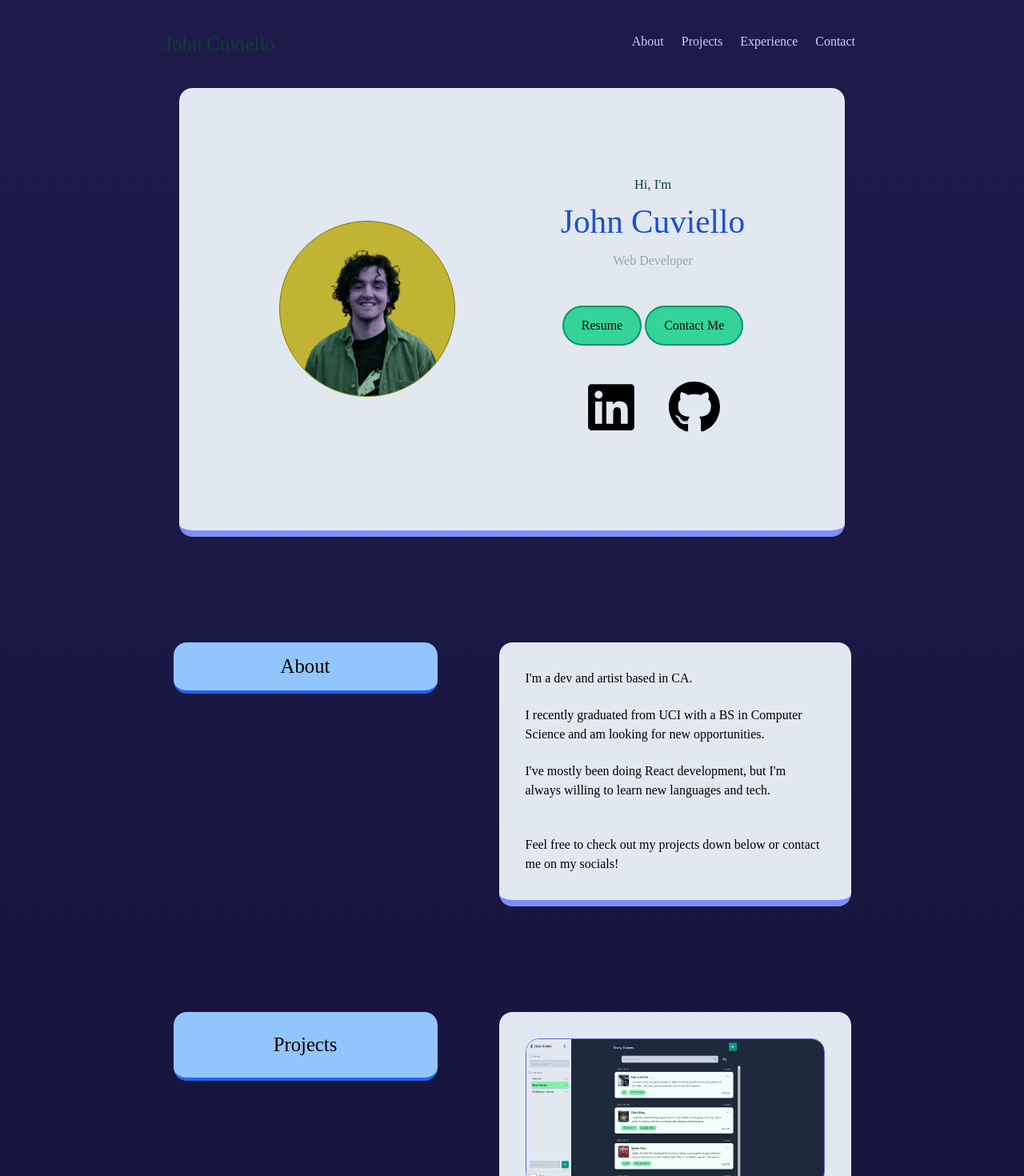
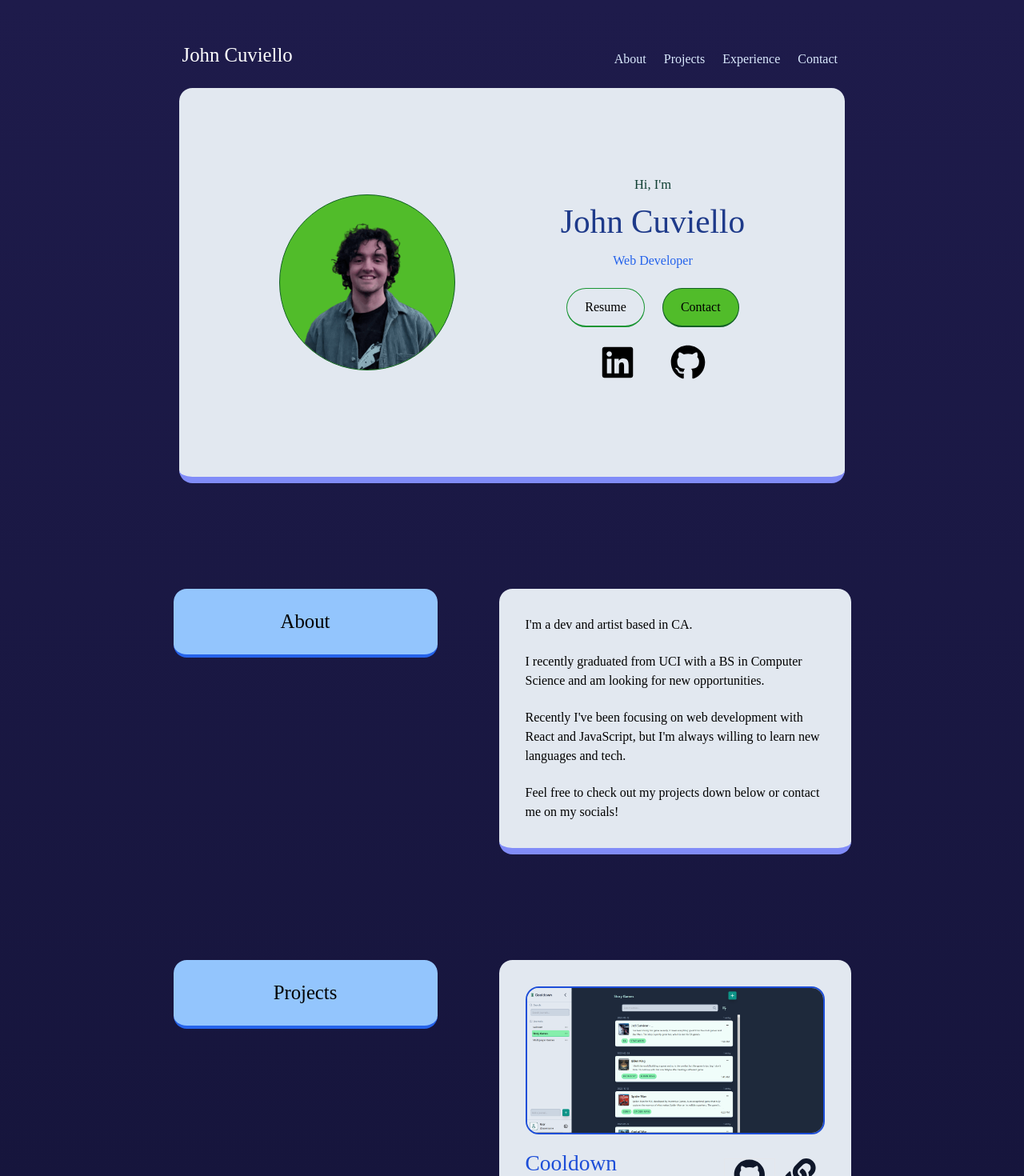
Before and after one commit to parmeyjohn/portfolio, a React (Create React App) app: page / in a window 1280 px wide. Shown: the top 1470 px of the page at 80% size. Built offline with nearby package versions, Linux system fonts and the light colour scheme; a web font is replaced by a local one.

Commit message:
fixed colors

```diff
--- a/src/App.js
+++ b/src/App.js
@@ -1,4 +1,4 @@
-import { FaLinkedin, FaGithub, FaInstagram, Fa } from "react-icons/fa";
+import { FaLinkedin, FaGithub, FaInstagram, FaEnvelope } from "react-icons/fa";
 import { Experience } from "./components/Experience";
 import { Project } from "./components/Project";
 import { useState } from "react";
@@ -8,31 +8,31 @@ const App = () => {
 
   return (
     <div className="h-auto w-full w-2xl bg-gradient-to-b from-indigo-950 to-slate-950">
-      <nav className=" md:flex text-indigo-200 text-lg sticky h-20 w-full max-w-2xl p-4 mx-auto flex justify-between items-center">
-        <p className="whitespace-nowrap p-1">John Cuviello</p>
-        <div className="flex justify-end items-center">
+      <nav className=" md:flex text-indigo-100 text-lg sticky h-20 w-full max-w-2xl p-8 mx-auto flex justify-between items-center">
+        <p className="whitespace-nowrap p-1 text-white my-auto ">John Cuviello</p>
+        <div className="flex justify-end items-center hidden md:block">
           <div className="flex">
             <a
               href="#about"
-              className="p-2 hover:underline hover:text-indigo-200 transition-all "
+              className="p-2 hover:underline text-blue-100 hover:text-white transition-all"
             >
               About
             </a>
             <a
               href="#projects"
-              className="p-2 hover:underline hover:text-indigo-200 transition-all "
+              className="p-2 hover:underline text-blue-100 hover:text-white transition-all"
             >
               Projects
             </a>
             <a
               href="#experience"
-              className="p-2 hover:underline hover:text-indigo-200 transition-all "
+              className="p-2 hover:underline text-blue-100 hover:text-white transition-all"
             >
               Experience
             </a>
             <a
               href="#contact"
-              className="p-2 hover:underline hover:text-indigo-200 transition-all "
+              className="p-2 hover:underline text-blue-100 hover:text-white transition-all "
             >
               Contact
             </a>
@@ -46,36 +46,36 @@ const App = () => {
             <img
               src={require("./images/editedProfile.png")}
               alt="Portrait of John Cuviello"
-              className="hover:bg-emerald-800 transition-all duration-100 ease-in-out bg-emerald-400 border border-emerald-600 rounded-full w-40 h-40 object-cover object-top -hue-rotate-90 mx-auto"
+              className="hover:bg-emerald-600  border transition-all duration-100 ease-in-out bg-green-500 border border-emerald-800 rounded-full w-40 h-40 object-cover object-top -hue-rotate-30 mx-auto"
             ></img>
           </div>
           <div className="h-fit text-center my-4">
             <p className="text-xs mb-2">Hi, I'm</p>
-            <p className="text-3xl font-medium text-blue-700 pb-2">
+            <p className="text-3xl font-medium text-blue-900 pb-2">
               John Cuviello
             </p>
-            <p className=" text-center text-slate-400">Web Developer</p>
+            <p className="text-center text-blue-600">Web Developer</p>
 
-            <div className="flex justify-around items-center my-8 h-fit">
-              <button className="rounded-full border-2 border-emerald-600 bg-emerald-400 hover:bg-emerald-500 transition-all duration-75 p-2 px-4">
+            <div className="flex justify-center w-full items-center my-4 h-fit">
+              <button className="rounded-full border-b-2 mr-4 border border-emerald-600 -hue-rotate-30  hover:bg-green-500 hover:-hue-rotate-30 transition-all duration-75 p-2 px-4">
                 Resume
               </button>
-              <button className="rounded-full border-2 border-emerald-600 bg-emerald-400 hover:bg-emerald-500 transition-all duration-75 p-2 px-4">
-                Contact Me
+              <button className="rounded-full border border-b-2 border-emerald-800 bg-green-500 -hue-rotate-30 hover:bg-emerald-600 transition-all duration-75 p-2 px-4">
+                Contact
               </button>
             </div>
-            <div className="flex justify-around m-2 h-fit">
+            <div className="flex justify-center m-2 h-fit">
               <a
                 href="https://www.linkedin.com/in/johncuv/"
-                className="point-on front px-2 h-fit"
+                className="point-on front px-2 h-fit mr-4"
               >
-                <FaLinkedin href="google.com" size="3rem" />
+                <FaLinkedin href="google.com" size="2rem" />
               </a>
               <a
                 href="https://github.com/parmeyjohn"
                 className="point-on front px-2 h-fit"
               >
-                <FaGithub size="3rem" />
+                <FaGithub size="2rem" />
               </a>
             </div>
           </div>
@@ -85,7 +85,7 @@ const App = () => {
           id="about"
           className="flex flex-col md:flex-row justify-between w-full h-auto my-24"
         >
-          <div className="bg-blue-300 text-center w-60 h-fit rounded-xl p-2 mx-auto sticky border-b-4 top-72 border-blue-600">
+          <div className="bg-blue-300 text-center w-60 h-fit rounded-xl p-4 mx-auto sticky border-b-4 top-72 border-blue-600">
             <h2 className="text-lg ">About</h2>
           </div>
           <div className="h-auto w-[90%] md:w-80 mx-auto z-10">
@@ -97,11 +97,8 @@ const App = () => {
                   and am looking for new opportunities.
                 </li>
                 <li className="p-2">
-                  I've mostly been doing React development, but
-                  I'm always willing to learn new languages and tech.
-                </li>
-                <li className="p-2">
-
+                  Recently I've been focusing on web development with React and JavaScript,
+                  but I'm always willing to learn new languages and tech.
                 </li>
                 <li className="p-2">
                   Feel free to check out my projects down below or contact me on
@@ -204,7 +201,7 @@ const App = () => {
           <div className="h-full w-[90%] md:w-80 mx-auto z-10">
             <div className="mb-16">
               <Experience
-                title={"B.S in Computer Science"}
+                title={"BS in Computer Science"}
                 company={"UCI"}
                 subtitle={"Relevant Coursework:"}
                 bullets={[
@@ -212,6 +209,7 @@ const App = () => {
                   "Design and Analysis of Algorithms",
                   "Principles in System Design",
                   "Machine Learning and Data Mining",
+                  "Information Retrieval",
                 ]}
               ></Experience>
             </div>
@@ -219,49 +217,57 @@ const App = () => {
               <Experience
                 title={"Software Engineer Capstone"}
                 company={"Knowde"}
-                bullets={[
-                  "Amplified throughput on the cash register and food line in a fast-paced team environment",
-                  "Provided exemplary service to over 150 customers per shift",
-                ]}
+                desc={
+                  "Developed tool using React and Flask to automate data extraction from PDFs." +
+                  " Utilized numPy and pandas to clean and format tabular data." +
+                  " Automated data from 200+ documents weekly and reduced processing time by 83%" +
+                  " Tracked progress using Agile development with Jira, and regression testing."
+                }
               ></Experience>
             </div>
             <div className="mb-16">
               <Experience
                 title={"Team Member"}
                 company={"Chipotle"}
-                bullets={[
-                  "Amplified throughput on the cash register and food line in a fast-paced team environment",
-                  "Provided exemplary service to over 150 customers per shift",
-                ]}
+                desc={
+                  "Amplified throughput on the cash register and food line in a fast-paced team environment." +
+                  " Provided exemplary service to over 100 customers per shift."
+                }
               ></Experience>
             </div>
             <Experience
               title={"Sales Associate"}
               company={"Vans"}
-              bullets={[
-                "Worked the shoe floor, cash register, and apparel deck engaging with customers and assisting coworkers",
-                "Memorized dozens of shoe and apparel styles to improve ability to meet customers’ needs",
-              ]}
+              desc={
+                "Engaged with customers on the shoe floor, cash register, and apparel deck." +
+                " Memorized hundreds of shoe and apparel styles to improve ability to meet customer needs."
+              }
             ></Experience>
           </div>
         </div>
 
         <div
           id="contact"
-          className="flex flex-col md:flex-row justify-between w-full h-screen mt-24"
+          className="flex flex-col md:flex-row justify-between w-full h-auto my-24"
         >
-          <div className="bg-blue-300 w-60 h-fit rounded-xl p-4 text-center mx-auto sticky top-72 border-b-4 border-blue-600">
+          <div className="bg-blue-300 text-center w-60 h-fit rounded-xl p-4 mx-auto sticky border-b-4 top-72 border-blue-600">
             <h2 className="text-lg ">Contact</h2>
           </div>
-          <div className="h-screen w-[90%] mx-auto md:w-80 flex z-10">
-            <div className="bg-slate-200 border-b-8 border-b-indigo-400 rounded-xl p-4 h-fit">
-              <p>
-                Email is my preferred method of contact:
-              </p>
-              <a href = {`mailto: ${email}`}>Send Email</a>
+          <div className="h-auto mb-48 w-[90%] md:w-80 mx-auto z-10">
+            <div className="bg-slate-200 border-b-8 border-b-indigo-400 w-full p-6 rounded-xl h-fit">
+
+              <a className="flex items-center" href = {`mailto: ${email}`}>
+                <FaEnvelope></FaEnvelope>
+                <p className="ml-2">{email}</p>
+              </a>
+              <a className="flex items-center"  href = {"linkedin.com"}>
+                <FaLinkedin></FaLinkedin>
+                <p className="ml-2">johncuv</p>
+              </a>
             </div>
           </div>
         </div>
+
       </div>
     </div>
   );
--- a/src/components/Experience.js
+++ b/src/components/Experience.js
@@ -1,15 +1,17 @@
-const Experience = ({ title, company, subtitle, bullets }) => {
+const Experience = ({ title, company, subtitle, bullets, experience, desc }) => {
   return (
-    <div className="bg-slate-200 border-b-8 border-b-indigo-400 rounded-xl p-8 h-fit">
+    <div className="bg-slate-200 border-b-8 border-b-indigo-400 rounded-xl p-6 h-fit">
 
       <h1 className="text-lg text-blue-700 font-semibold">{title} </h1>
       <h2 className="mb-2">{company}</h2>
-      <ul className="">
+      {desc && <p className="leading-relaxed">{desc}</p>}
+
+      {bullets && <ul className="list-disc">
         {subtitle && <h2 className="mb-1">{subtitle}</h2>}
         {bullets.map((b) => (
-          <li className="">{b}</li>
+          <li className="ml-3 leading-relaxed">{b}</li>
         ))}
-      </ul>
+      </ul> }
     </div>
   );
 };
--- a/src/components/Project.js
+++ b/src/components/Project.js
@@ -10,7 +10,7 @@ const Project = ({ title, github, link, media, bullets, desc, tags, image, subti
       <img
         src={require(`../images/${image}`)}
         alt={`${title} landing page`}
-        className="rounded-xl border border-indigo-500"
+        className="rounded-xl border-2 border-blue-700 hover:border-blue-500 transition-all duration-75"
       ></img>
       <div className="w-full flex justify-between items-center pt-3">
         <div className="">
@@ -22,14 +22,14 @@ const Project = ({ title, github, link, media, bullets, desc, tags, image, subti
           {github &&
           <a
             href={github}
-            className="point-on front px-2 h-fit text-blue-700 hover:text-indigo-400 transition-all duration-75"
+            className="point-on front px-2 h-fit border text-slate-900 hover:text-slate-700 transition-all ease-in-out duration-75"
           >
             <FaGithub size="1.8rem" />
           </a> }
           {link &&
           <a
                 href={link}
-                className="point-on front px-2 h-fit text-blue-700 hover:text-indigo-400"
+                className="point-on front px-2 h-fit text-slate-900 text-shadow-xl hover:text-blue-800"
               >
                 <FaLink size="1.8rem" />
               </a>
--- a/src/components/Tag.js
+++ b/src/components/Tag.js
@@ -1,6 +1,6 @@
 const Tag = ({ text }) => {
   return (
-    <div className="bg-blue-300 border border-b-2 border-blue-600 text-blue-700 rounded-full text-[0.6rem] w-fit p-2 m-1">
+    <div className="border border-emerald-800 -hue-rotate-30 hover:bg-emerald-600 bg-green-500 text-emerald-900 transition-all duration-75 rounded-full text-[0.6rem] w-fit p-2 m-1">
       {text}
     </div>
   );
```
